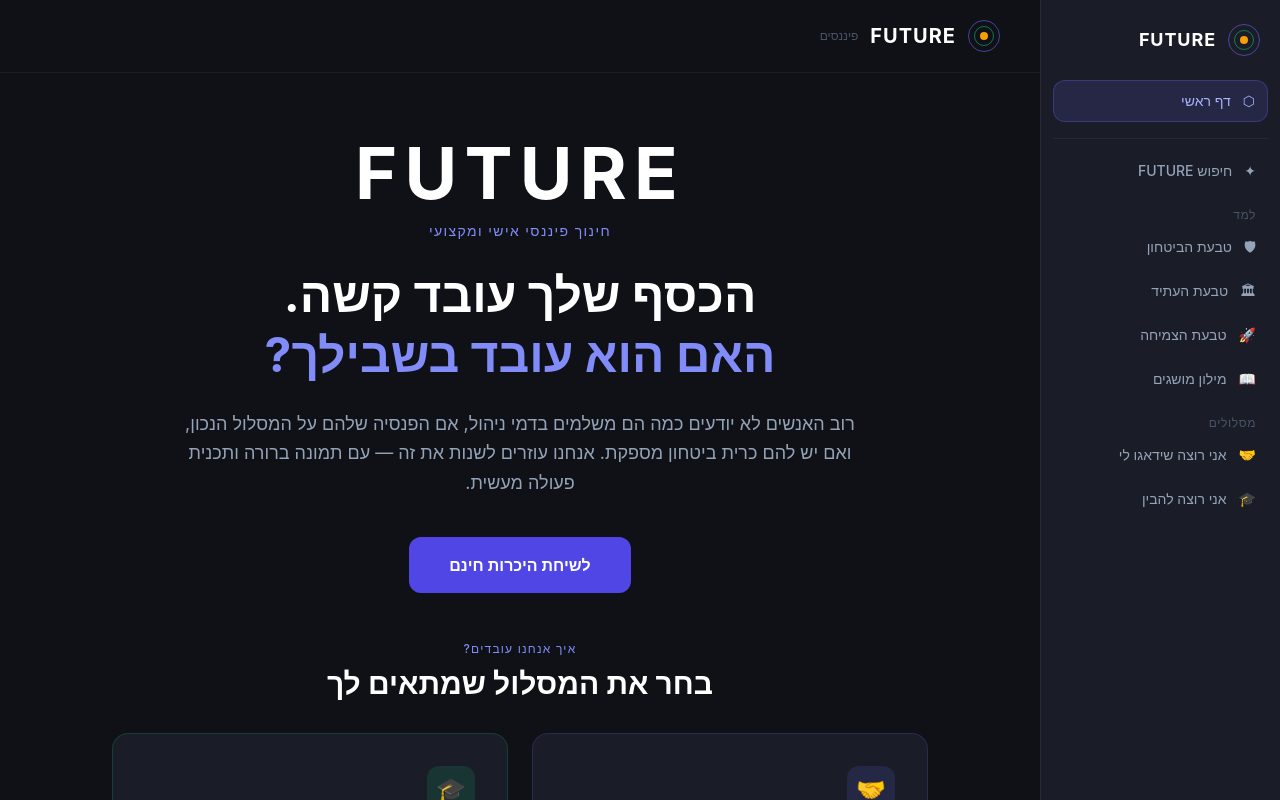
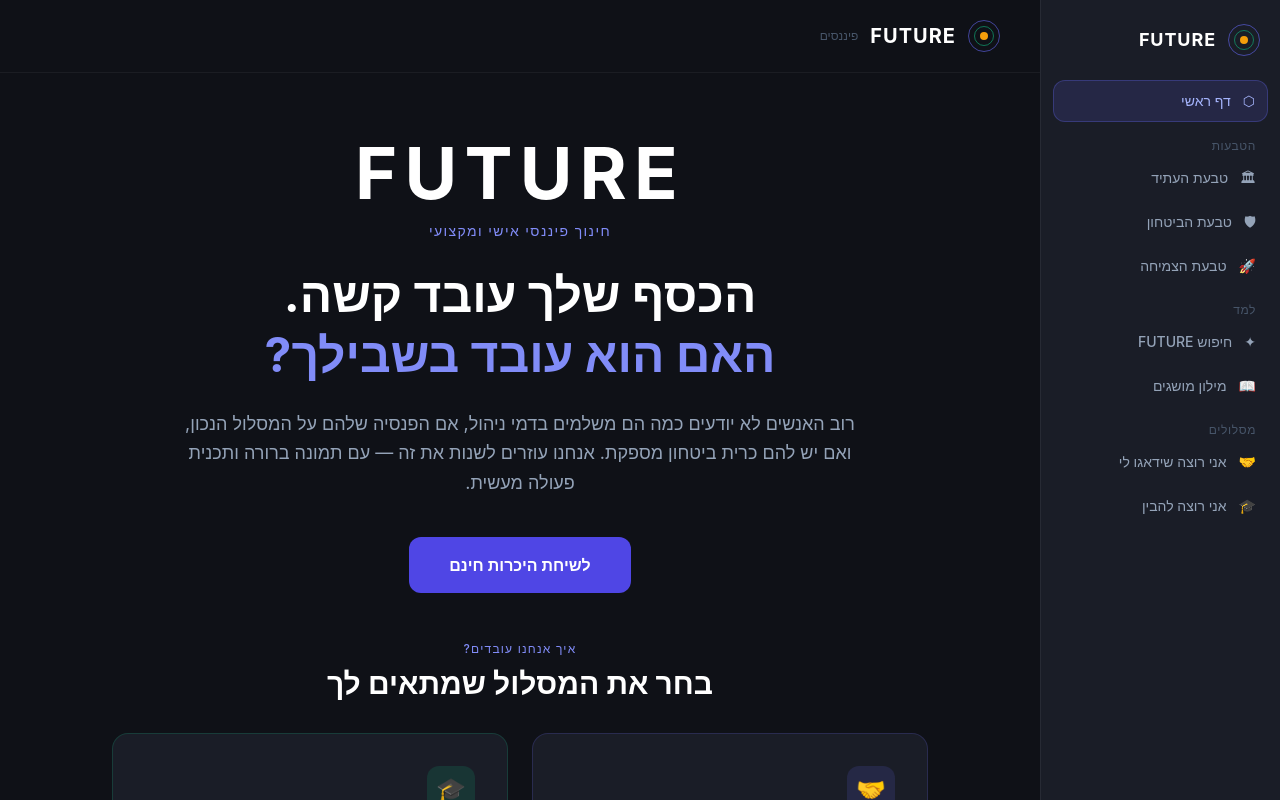
Before and after one commit to erezarnon12-arch/FUTURE, a Next.js app in the folder future-app/frontend/: page / in a window 1280 px wide. Shown: the top 800 px of the page. Built offline with nearby package versions, Linux system fonts and the light colour scheme; no server answers.

Commit message:
Reorganize sidebar: הטבעות + למד (search + glossary)

```diff
--- a/future-app/frontend/components/ui/MainSidebar.tsx
+++ b/future-app/frontend/components/ui/MainSidebar.tsx
@@ -7,15 +7,15 @@ const navItems = [
   { href: "/", label: "דף ראשי", icon: "⬡" },
 ];
 
-const learnItems = [
+const ringItems = [
+  { href: "/learn/future", label: "טבעת העתיד", icon: "🏛" },
   { href: "/learn/security", label: "טבעת הביטחון", icon: "🛡" },
-  { href: "/learn/future", label: "טבעת העתיד", icon: "🏛" },
   { href: "/learn/growth", label: "טבעת הצמיחה", icon: "🚀" },
-  { href: "/learn/glossary", label: "מילון מושגים", icon: "📖" },
 ];
 
-const toolItems = [
+const learnItems = [
   { href: "/search", label: "חיפוש FUTURE", icon: "✦" },
+  { href: "/learn/glossary", label: "מילון מושגים", icon: "📖" },
 ];
 
 const planItems = [
@@ -109,10 +109,11 @@ export default function MainSidebar() {
             {navItems.map((item) => <NavBtn key={item.href} item={item} pathname={pathname} router={router} close={() => setOpen(false)} />)}
           </div>
 
-          {/* כלים */}
+          {/* הטבעות */}
           <div>
-            <div className="border-t border-white/5 pt-3 space-y-1">
-              {toolItems.map((item) => <NavBtn key={item.href} item={item} pathname={pathname} router={router} close={() => setOpen(false)} />)}
+            <div className="px-3 pb-1 text-xs text-text-muted font-medium tracking-wider">הטבעות</div>
+            <div className="space-y-1">
+              {ringItems.map((item) => <NavBtn key={item.href} item={item} pathname={pathname} router={router} close={() => setOpen(false)} />)}
             </div>
           </div>
 
```
